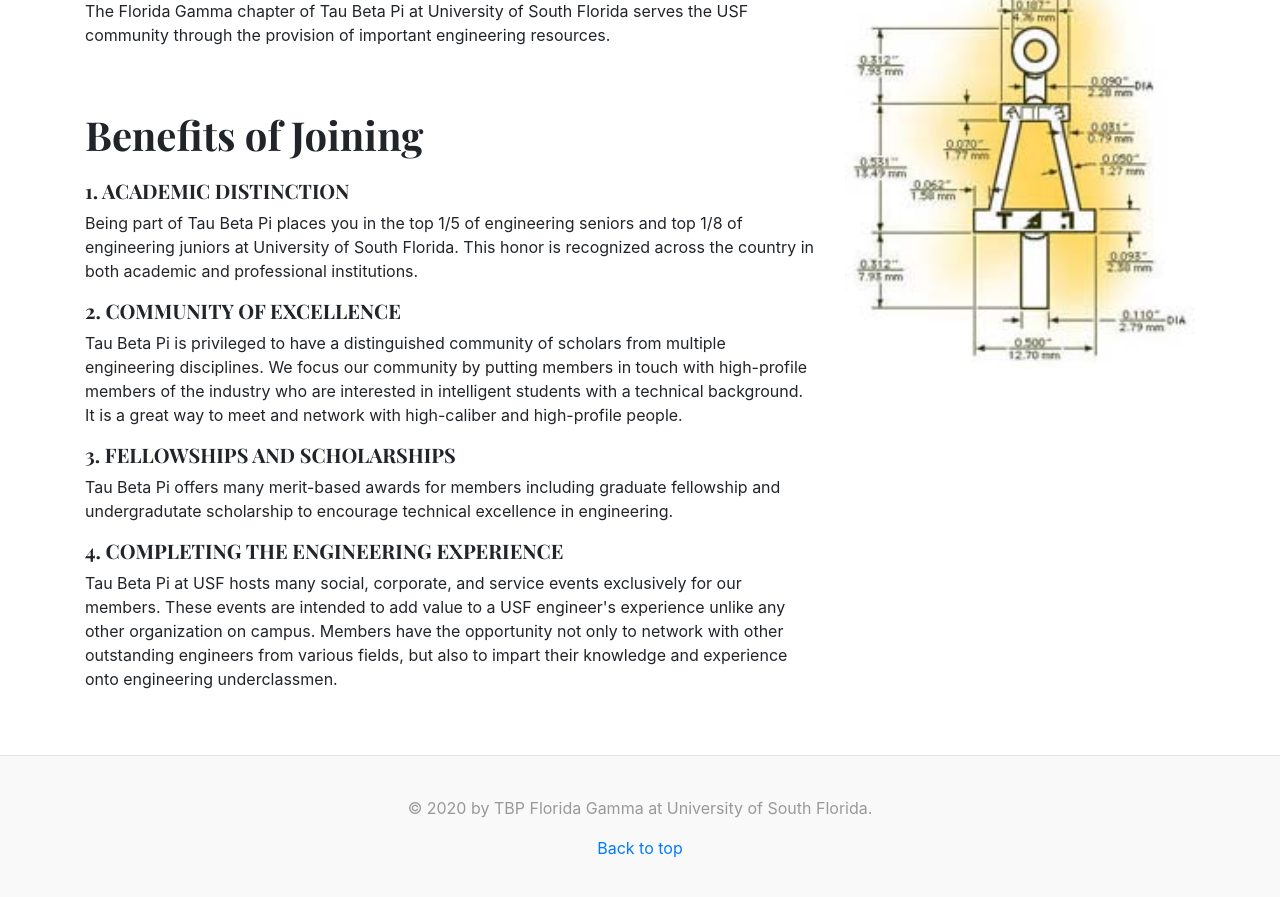
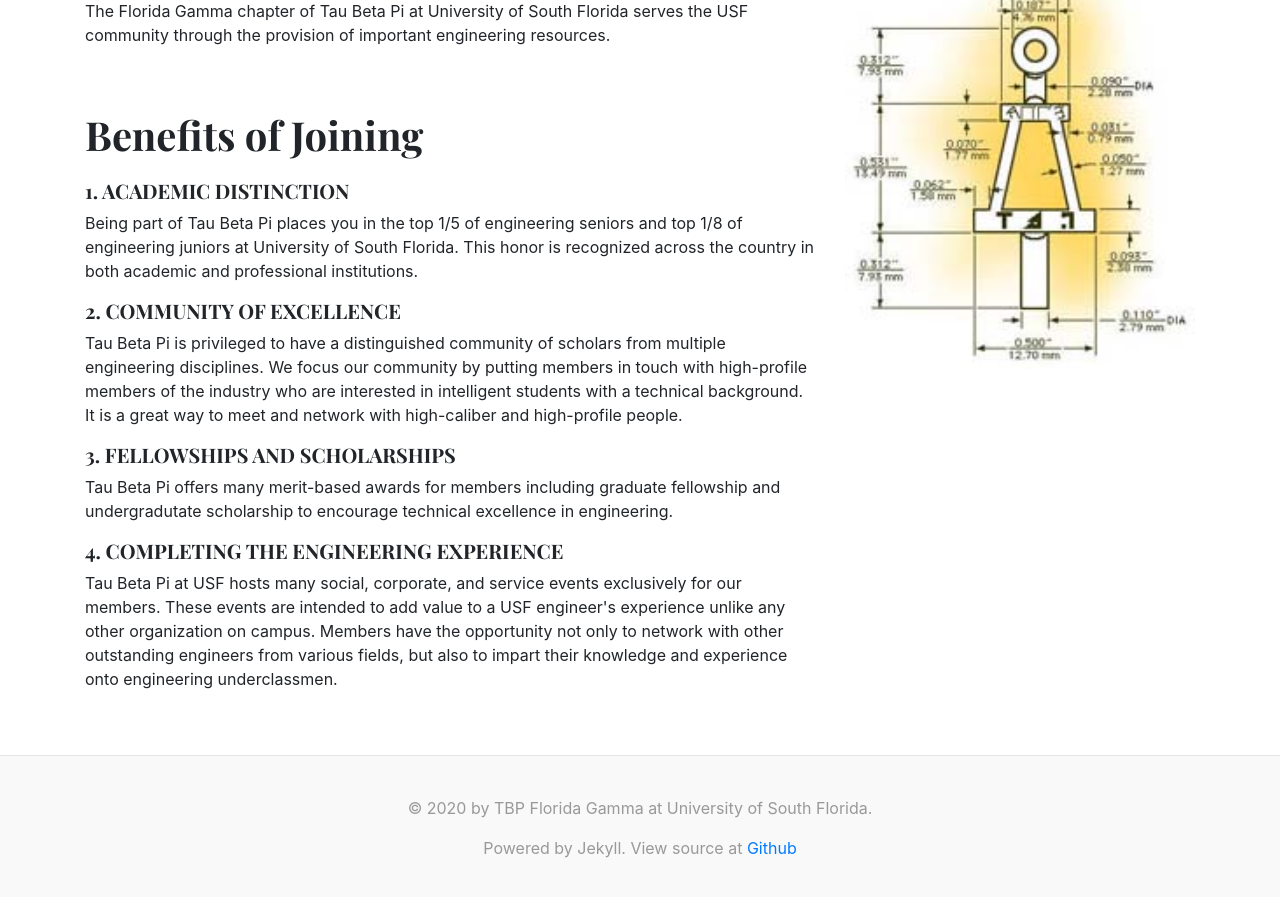
Before and after one commit to jadorno/usf-tbp-fg, a Jekyll site: the page built from _pages/index.html, in a window 1280 px wide and 900 px high, scrolled down 718 px. Shown: the top 897 px of the window. Built offline with Jekyll 4.4.1, drawn with Linux system fonts in a browser that asks for light colours.

Commit message:
link-to-github

```diff
--- a/_layouts/base.html
+++ b/_layouts/base.html
@@ -20,7 +20,7 @@
     <footer class="blog-footer">
       <p>© 2020 by TBP Florida Gamma at University of South Florida.</p>
       <p>
-        <a href="#">Back to top</a>
+        Powered by Jekyll. View source at <a href="https://github.com/jadorno/usf-tbp-fg/">Github</a>
       </p>
     </footer>
 
```
